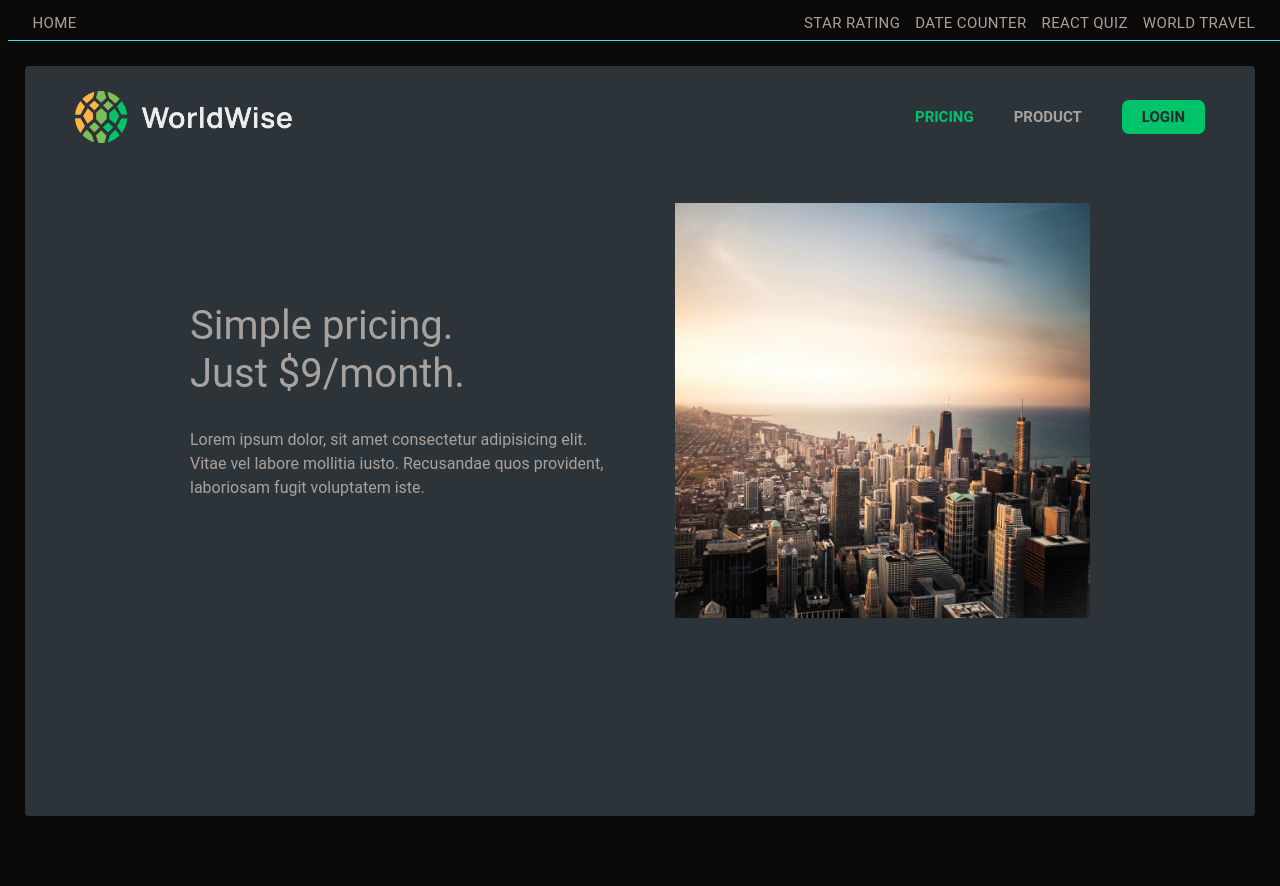
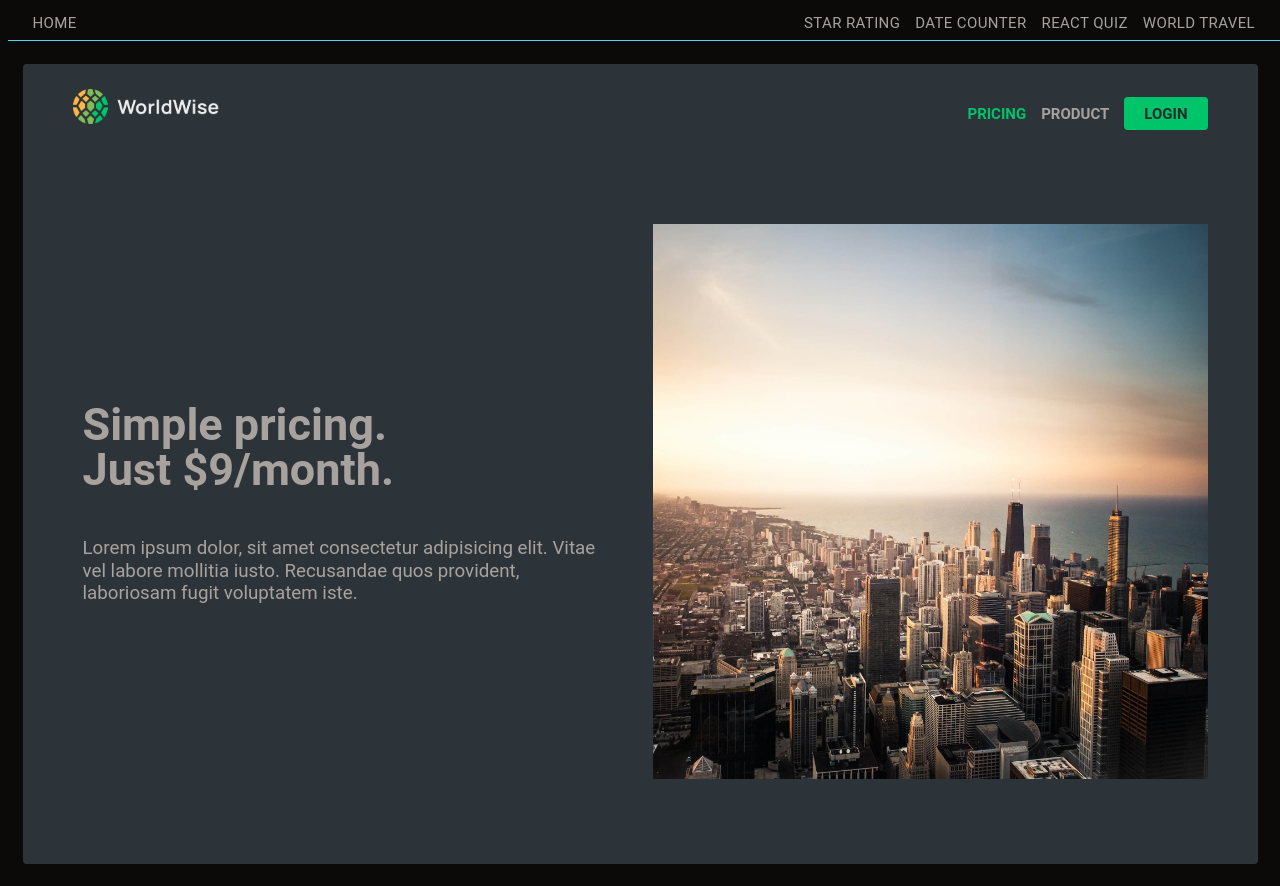
Before and after one commit to danchooalex/aleksandar-portfolio, a React (Vite) app: page /pricing in a window 1280 px wide. Before the commit the page ends 841 px from the top, so only its background shows below. Built offline with nearby package versions, Linux system fonts and the light colour scheme; data requests are answered from the project's data file; a web font is replaced by a local one.

Commit message:
more CSS Login done, maybe to try map

```diff
--- a/src/components/worldWiseComponents/AppNav.module.css
+++ b/src/components/worldWiseComponents/AppNav.module.css
@@ -1,9 +1,9 @@
 .nav {
-  @apply mb-12 mt-12 flex flex-row;
+  @apply mb-12 mt-12 flex sm:flex-none;
 }
 
 .nav ul {
-  @apply flex list-none rounded-sm bg-[var(--color-dark)];
+  @apply flex list-none rounded-sm bg-[var(--color-dark)] sm:flex-none;
 }
 
 .nav a:link,
--- a/src/components/worldWiseComponents/Logo.module.css
+++ b/src/components/worldWiseComponents/Logo.module.css
@@ -1,3 +1,3 @@
 .logo {
-  height: 5.2rem;
+  @apply h-8 sm:h-10 lg:h-14;
 }
--- a/src/components/worldWiseComponents/Map.module.css
+++ b/src/components/worldWiseComponents/Map.module.css
@@ -1,12 +1,9 @@
 .mapContainer {
-  flex: 1;
-  height: 100%;
-  background-color: var(--color-dark--2);
-  /* position: relative; */
+  @apply h-full flex-1 bg-[var(--color-dark--2)];
 }
 
 .map {
-  height: 100%;
+  @apply h-full;
 }
 /* Here we want to style classes that are coming from leaflet. So we want CSS Modules to give us the ACTUAL classnames, not to add some random ID to them, because then they won't match the classnames defined inside the map. The solution is to define these classes as GLOBAL */
 :global(.leaflet-popup .leaflet-popup-content-wrapper) {
--- a/src/components/worldWiseComponents/Message.module.css
+++ b/src/components/worldWiseComponents/Message.module.css
@@ -1,7 +1,3 @@
 .message {
-  text-align: center;
-  font-size: 1.8rem;
-  width: 80%;
-  margin: 2rem auto;
-  font-weight: 600;
+  @apply mx-8 my-auto w-3/4 text-center text-3xl font-semibold;
 }
--- a/src/components/worldWiseComponents/PageNav.module.css
+++ b/src/components/worldWiseComponents/PageNav.module.css
@@ -1,34 +1,22 @@
 .nav {
-  display: flex;
-  align-items: center;
-  justify-content: space-between;
+  @apply flex flex-col items-end justify-between gap-16 sm:flex-row sm:gap-8;
 }
 
 .nav ul {
-  list-style: none;
-  display: flex;
-  align-items: center;
-  gap: 4rem;
+  @apply flex list-none items-center gap-6;
 }
 
 .nav a:link,
 .nav a:visited {
-  text-decoration: none;
-  color: var(--color-light--2);
-  text-transform: uppercase;
-  font-size: 1.5rem;
-  font-weight: 600;
+  @apply text-xl font-semibold uppercase text-[var(--color-light--2)] no-underline sm:text-2xl;
 }
 
 /* CSS Modules feature */
 .nav a:global(.active) {
-  color: var(--color-brand--2);
+  @apply text-[var(--color-brand--2)];
 }
 
 a.ctaLink:link,
 a.ctaLink:visited {
-  background-color: var(--color-brand--2);
-  color: var(--color-dark--0);
-  padding: 0.8rem 2rem;
-  border-radius: 7px;
+  @apply rounded-md bg-[var(--color-brand--2)] px-8 py-3 text-[var(--color-dark--0)];
 }
--- a/src/index.css
+++ b/src/index.css
@@ -58,9 +58,9 @@ label {
 input,
 textarea {
   width: 100%;
-  padding: 0.8rem 1.2rem;
+  padding: 1rem 1.5rem;
   font-family: inherit;
-  font-size: 1.6rem;
+  font-size: 2rem;
   border: none;
   border-radius: 5px;
   background-color: var(--color-dark--1);
@@ -74,13 +74,5 @@ input:focus {
 
 .cta:link,
 .cta:visited {
-  display: inline-block;
-  background-color: var(--color-brand--2);
-  color: var(--color-dark--1);
-  text-transform: uppercase;
-  text-decoration: none;
-  font-size: 1.6rem;
-  font-weight: 600;
-  padding: 1rem 3rem;
-  border-radius: 5px;
+  @apply inline-block rounded-md bg-[var(--color-brand--2)] px-10 py-4 text-xl font-medium uppercase text-[var(--color-dark--1)] no-underline;
 }
--- a/src/pages/worldWisePages/Homepage.module.css
+++ b/src/pages/worldWisePages/Homepage.module.css
@@ -17,23 +17,13 @@
 }
 
 .homepage section {
-  display: flex;
-  flex-direction: column;
-  height: 90%;
-  align-items: center;
-  justify-content: center;
-  gap: 2rem;
-  text-align: center;
+  @apply flex h-5/6 flex-col items-center justify-center gap-20 text-center;
 }
 
 .homepage h1 {
-  font-size: 4.5rem;
-  line-height: 1.3;
+  @apply text-5xl leading-none sm:text-6xl sm:leading-snug lg:text-7xl;
 }
 
 .homepage h2 {
-  width: 90%;
-  font-size: 1.9rem;
-  color: var(--color-light--1);
-  margin-bottom: 2.5rem;
+  @apply mb-9 w-full text-2xl text-[var(--color-light--1)] sm:w-2/3 sm:text-3xl sm:font-normal lg:text-4xl;
 }
--- a/src/pages/worldWisePages/Login.module.css
+++ b/src/pages/worldWisePages/Login.module.css
@@ -1,27 +1,11 @@
 .login {
-  margin: 2.5rem;
-  padding: 2.5rem 5rem;
-  background-color: var(--color-dark--1);
-  min-height: calc(100vh - 5rem);
-  border-radius: 0.375rem;
+  @apply m-10 min-h-screen rounded-md bg-[var(--color-dark--1)] px-16 py-8;
 }
 
 .form {
-  background-color: var(--color-dark--2);
-  border-radius: 7px;
-  padding: 2rem 3rem;
-  width: 100%;
-  display: flex;
-  flex-direction: column;
-  gap: 2rem;
-
-  /* Different from other form */
-  width: 48rem;
-  margin: 8rem auto;
+  @apply mt-20 flex w-full flex-col gap-8 rounded-md bg-[var(--color-dark--2)] px-12 py-8 text-2xl;
 }
 
 .row {
-  display: flex;
-  flex-direction: column;
-  gap: 0.5rem;
+  @apply mt-4 flex flex-col gap-2;
 }
--- a/src/pages/worldWisePages/Product.module.css
+++ b/src/pages/worldWisePages/Product.module.css
@@ -1,35 +1,23 @@
 .product {
-  margin: 2.5rem;
-  padding: 2.5rem 5rem;
-  background-color: var(--color-dark--1);
-  min-height: calc(100vh - 5rem);
-  border-radius: 0.375rem;
+  @apply m-9 min-h-lvh rounded-md bg-[var(--color-dark--1)] px-20 py-10;
 }
 
 .product section {
-  width: clamp(80rem, 80%, 90rem);
-  margin: 6rem auto;
-  display: grid;
-  grid-template-columns: 1fr 1fr;
-  gap: 7rem;
-  align-items: center;
+  @apply mx-auto my-32 grid w-full grid-rows-1 items-center justify-center gap-10 sm:my-20 md:mt-40 md:grid-cols-2;
 }
 
 .product img {
-  width: 100%;
+  @apply w-full;
 }
 
 .product h2 {
-  font-size: 4rem;
-  line-height: 1.2;
-  margin-bottom: 3rem;
+  @apply mb-12 text-4xl font-semibold leading-snug sm:mb-10 sm:p-4 sm:text-6xl md:mt-10 md:text-6xl lg:text-7xl;
 }
 
 .product p {
-  font-size: 1.6rem;
-  margin-bottom: 2rem;
+  @apply mb-8 text-xl sm:p-4 sm:text-2xl lg:text-3xl;
 }
 
 .product section a {
-  margin-top: 2rem;
+  @apply mt-8 sm:mt-1;
 }
```
